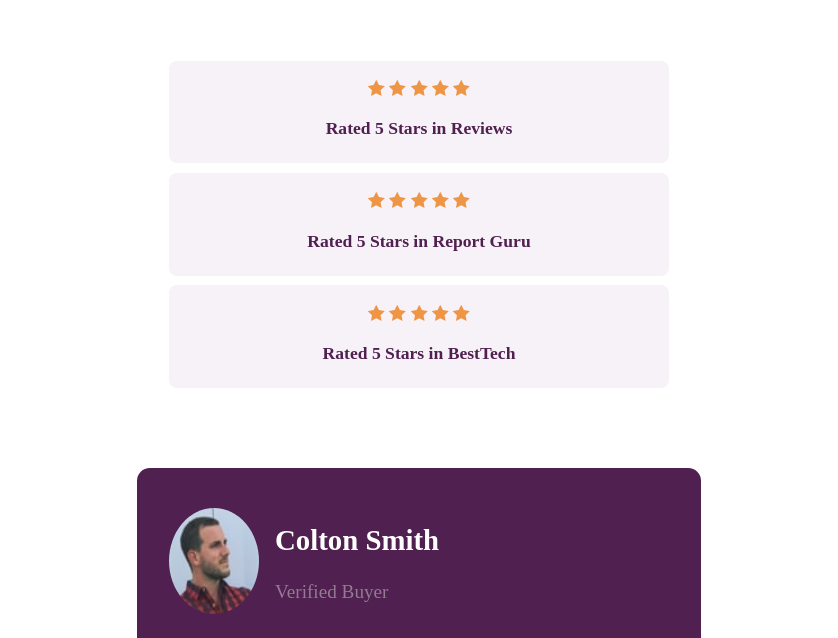
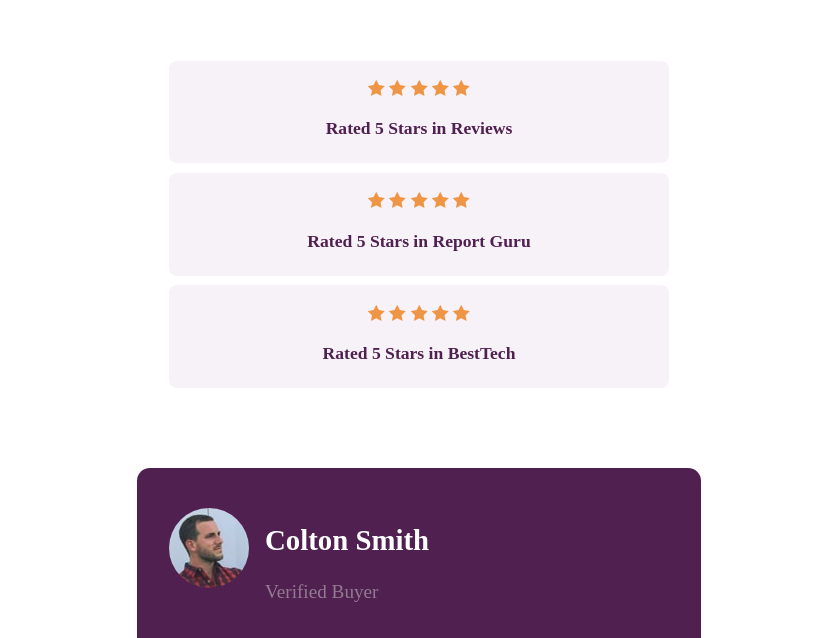
Before and after one commit to eruj22/Frontendmentor-exercise1, a plain HTML site: page index.html in a window 1280 px wide. Shown: the part 138-776 px from the top of the page, without its empty margins (221-1059 px from the left). Drawn offline with Linux system fonts and the light colour scheme.

Commit message:
Update style.css

```diff
--- a/style.css
+++ b/style.css
@@ -56,7 +56,7 @@ h1 {
 }
 .review-section img {
     border-radius: 50%;
-    width: 90px;
+    height: 80px;
     margin: .5rem 1rem .5rem 0;
 }
 .review {
```
